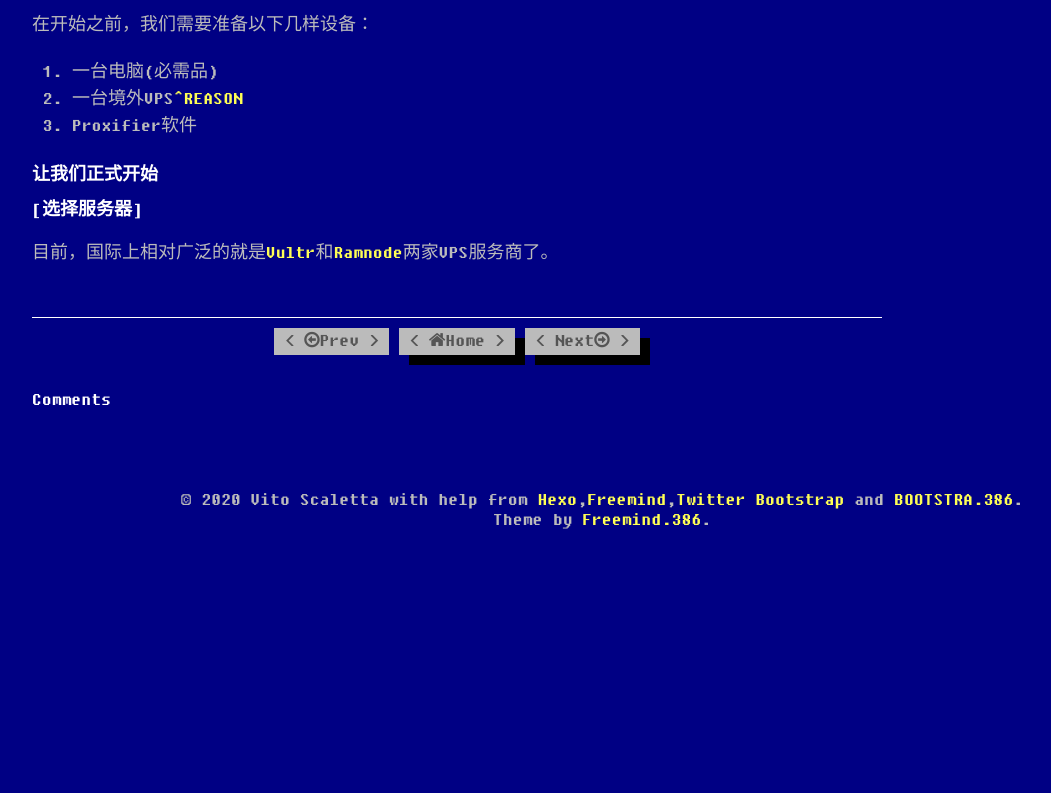
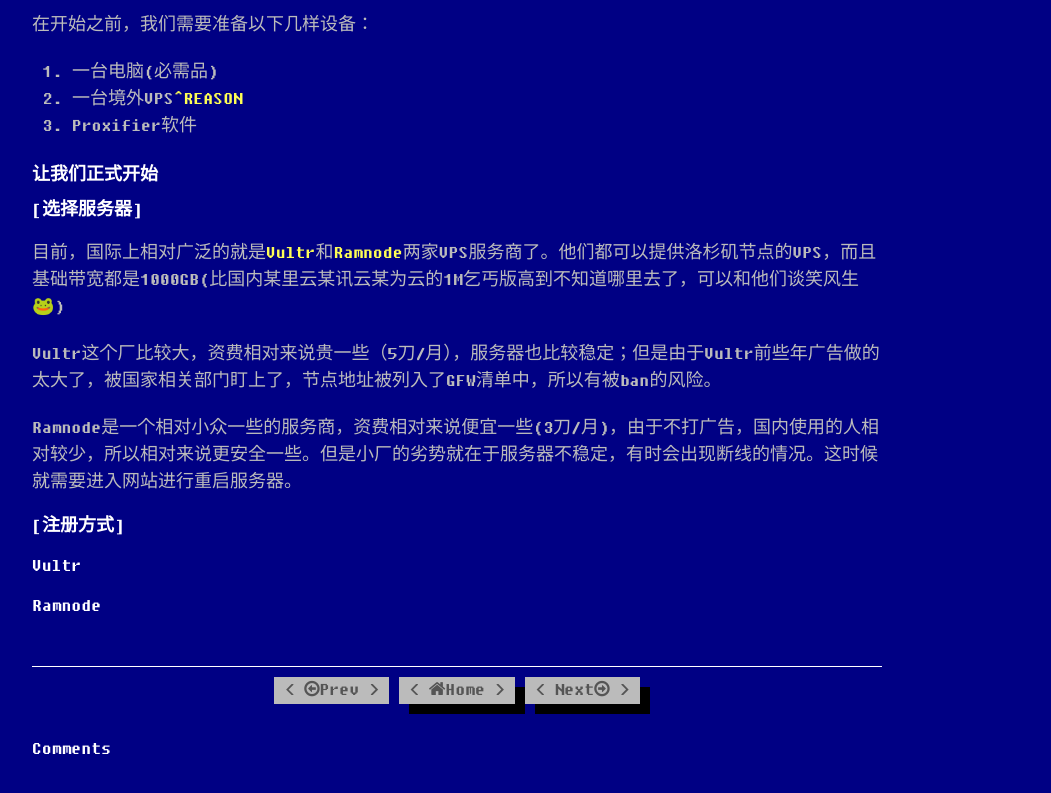
Before and after one commit to Mandarinzs/Mandarinzs.github.io, a plain HTML site: page 2020/11/03/高校校园网环境下实现免流下载/index.html in a window 1280 px wide. Shown: the part 467-1260 px from the top of the page, without its empty margins (38-1089 px from the left). Before the commit the page ends 1092 px from the top, so only its background shows below. Drawn offline with Linux system fonts and the light colour scheme.

Commit message:
Site updated: 2020-11-04 09:24:00

```diff
--- a/2020/11/03/高校校园网环境下实现免流下载/index.html
+++ b/2020/11/03/高校校园网环境下实现免流下载/index.html
@@ -148,8 +148,10 @@ var _hmt = _hmt || [];
 <li>一台境外VPS<a href="%E5%A2%83%E5%86%85%E6%9C%8D%E5%8A%A1%E5%99%A8%E8%99%BD%E7%84%B6%E4%BD%BF%E7%94%A8%E5%AD%A6%E7%94%9F%E4%BC%98%E6%83%A0%E7%9B%B8%E5%AF%B9%E4%BE%BF%E5%AE%9C%EF%BC%8C%E4%BD%86%E6%98%AF%E5%B8%A6%E5%AE%BD%E5%A4%AA%E4%BD%8E(%E5%8F%AA%E6%9C%891%EF%BD%9E10M)%EF%BC%8C%E8%80%8C%E4%B8%94%E5%BE%88%E5%AE%B9%E6%98%93%E7%94%B1%E4%BA%8E%E5%90%84%E7%A7%8D%E5%8E%9F%E5%9B%A0%E8%80%8C%E8%A2%AB%E5%B0%81%E7%A6%81%E3%80%82">^REASON</a></li>
 <li>Proxifier软件</li>
 </ol>
-<h2 id="让我们正式开始"><a href="#让我们正式开始" class="headerlink" title="让我们正式开始"></a>让我们正式开始</h2><h3 id="选择服务器"><a href="#选择服务器" class="headerlink" title="选择服务器"></a>选择服务器</h3><p>目前，国际上相对广泛的就是<a target="_blank" rel="noopener" href="https://my.vultr.com/">Vultr</a>和<a target="_blank" rel="noopener" href="https://ramnode.com/">Ramnode</a>两家VPS服务商了。</p>
-
+<h2 id="让我们正式开始"><a href="#让我们正式开始" class="headerlink" title="让我们正式开始"></a>让我们正式开始</h2><h3 id="选择服务器"><a href="#选择服务器" class="headerlink" title="选择服务器"></a>选择服务器</h3><p>目前，国际上相对广泛的就是<a target="_blank" rel="noopener" href="https://my.vultr.com/">Vultr</a>和<a target="_blank" rel="noopener" href="https://ramnode.com/">Ramnode</a>两家VPS服务商了。他们都可以提供洛杉矶节点的VPS，而且基础带宽都是1000GB(比国内某里云某讯云某为云的1M乞丐版高到不知道哪里去了，可以和他们谈笑风生🐸)</p>
+<p>Vultr这个厂比较大，资费相对来说贵一些（5刀/月），服务器也比较稳定；但是由于Vultr前些年广告做的太大了，被国家相关部门盯上了，节点地址被列入了GFW清单中，所以有被ban的风险。</p>
+<p>Ramnode是一个相对小众一些的服务商，资费相对来说便宜一些(3刀/月)，由于不打广告，国内使用的人相对较少，所以相对来说更安全一些。但是小厂的劣势就在于服务器不稳定，有时会出现断线的情况。这时候就需要进入网站进行重启服务器。</p>
+<h3 id="注册方式"><a href="#注册方式" class="headerlink" title="注册方式"></a>注册方式</h3><h4 id="Vultr"><a href="#Vultr" class="headerlink" title="Vultr"></a>Vultr</h4><h4 id="Ramnode"><a href="#Ramnode" class="headerlink" title="Ramnode"></a>Ramnode</h4>
 	</div>
 
 	<div>
```
